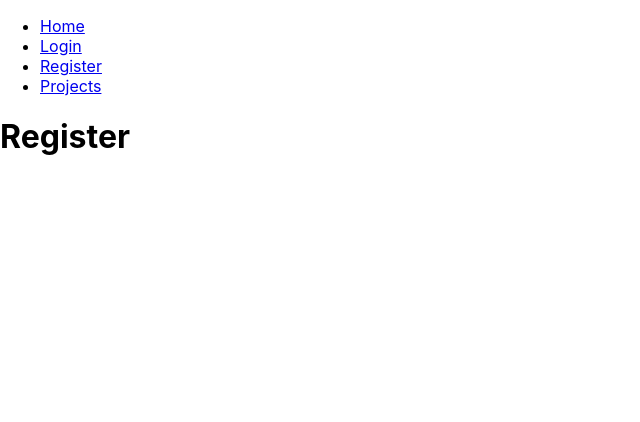
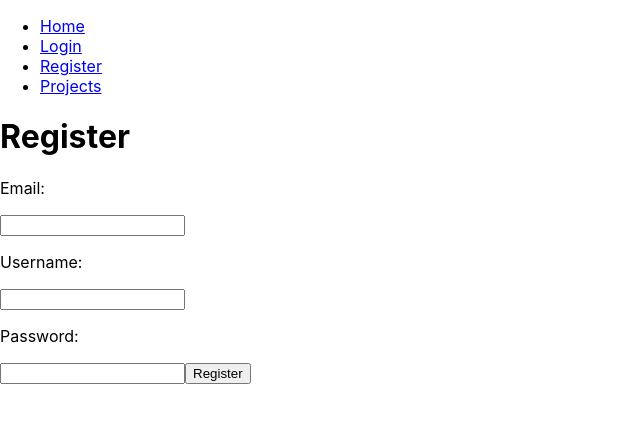
Before and after one commit to JoshRinaberger/DAW-Cache-Web, a React (Create React App) app in the folder client/: page /register in a window 1280 px wide. Shown: the top 422 px of the page, without its empty margins (0-640 px from the left). Built offline with nearby package versions, Linux system fonts and the light colour scheme.

Commit message:
Added inputs for register page and connected inputs to express with post request.

```diff
--- a/client/src/Register.js
+++ b/client/src/Register.js
@@ -1,7 +1,48 @@
-
+import { useState, useEffect } from "react";
 
 export default function Register () {
+    const [user, setUser] = useState({});
+
+    function updateEmail (e) {
+        let updatedUser = user;
+        updatedUser.email = e.target.value;
+    }
+
+    function updateUsername (e) {
+        let updatedUser = user;
+        updatedUser.username = e.target.value;
+    }
+
+    function updatePassword (e) {
+        let updatedUser = user;
+        updatedUser.password = e.target.value;
+    }
+
+    function submitRegistration (e) {
+        console.log(user);
+
+        fetch('/register', {
+            method: "POST",
+            headers: {
+                'Content-type': 'application/json'
+            },
+            body: JSON.stringify(user)
+        })
+        .then((response) => response.json())
+        .then((result) => console.log(result));
+    }
+
     return (
-        <h1>Register</h1>
+        <div>
+            <h1>Register</h1>
+                <p>Email:</p>
+                <input type="text" onChange={updateEmail}></input>
+                <p>Username:</p>
+                <input type="text" onChange={updateUsername}></input>
+                <p>Password:</p>
+                <input type="text" onChange={updatePassword}></input>
+                <button onClick={submitRegistration}>Register</button>
+        </div>
+
     )
 }
```
Also changed, not shown: 2 other files (tests, documents, lock files or other folders).
